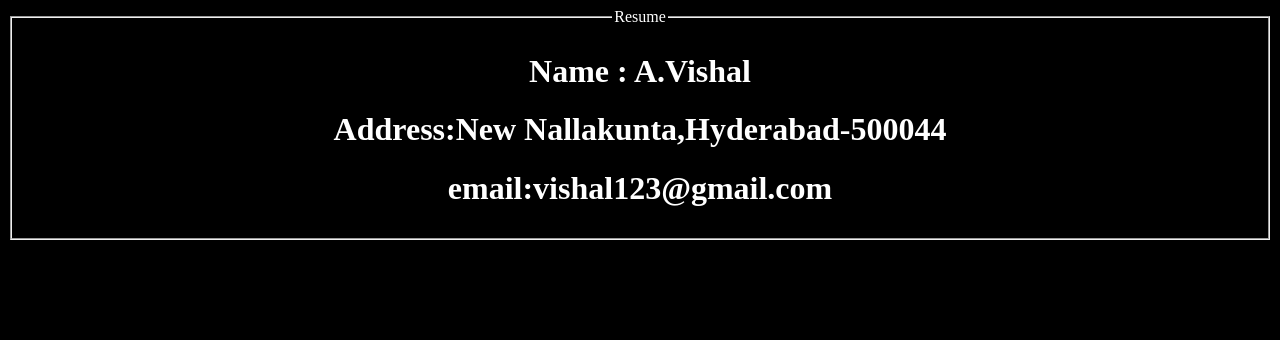
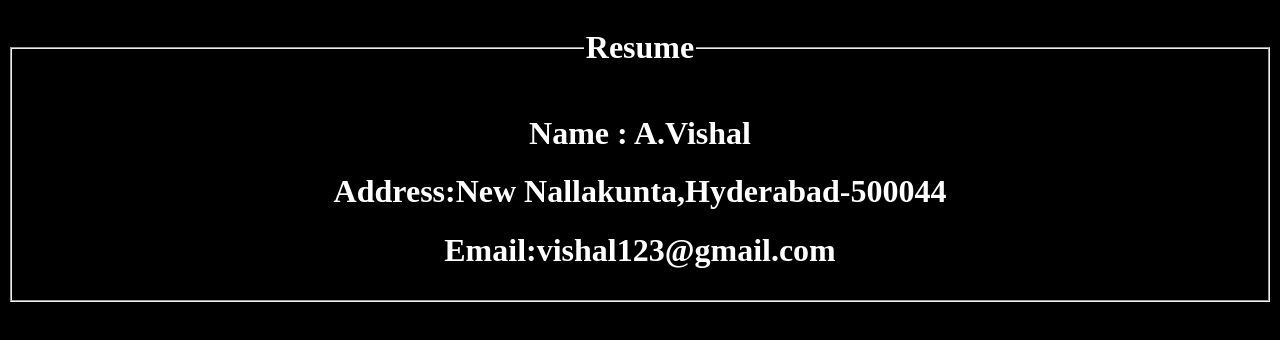
Before and after one commit to vishalala/demo1, a plain HTML site: page index.html in a window 1280 px wide. Drawn offline with Linux system fonts and the light colour scheme.

Commit message:
second commit

```diff
--- a/index.html
+++ b/index.html
@@ -2,7 +2,7 @@
 <head><title>Resume</title></head>
 <body bgcolor="black"  text="white" >
 <fieldset align="center">
-<legend>Resume</legend>
+<legend><h1>Resume</h1></legend>
 <h1>
 Name :     A.Vishal
 </h1>
@@ -10,7 +10,7 @@ Name :     A.Vishal
 Address:New Nallakunta,Hyderabad-500044
 </h1>
 <h1>
-email:vishal123@gmail.com
+Email:vishal123@gmail.com
 </h1>
 </fieldset>
 </body>
```
